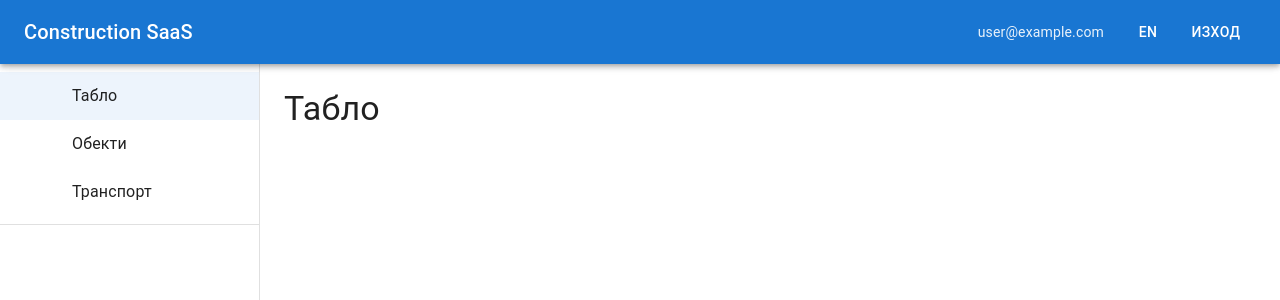
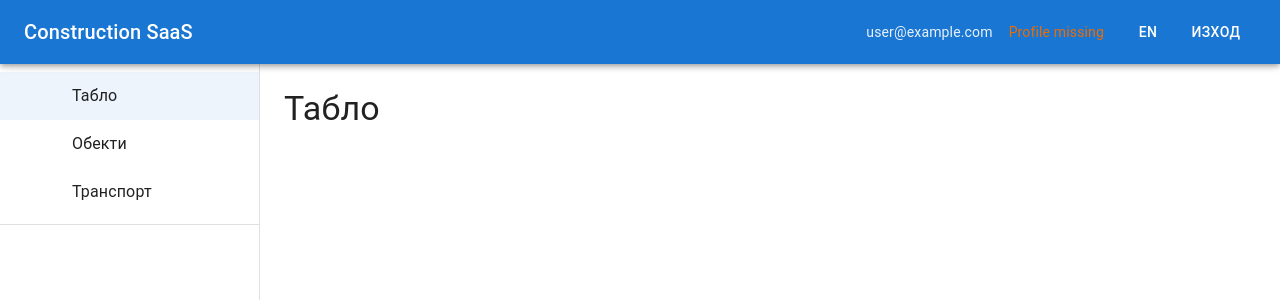
Before and after one commit to DimitarMagaranov/construction-saas, a React (Vite) app: page /dashboard in a window 1280 px wide. Shown: the top 300 px of the page. Built offline with nearby package versions, Linux system fonts and the light colour scheme; no server answers; the database is empty; sample sign-in values are in the browser's storage; some icons are missing.

Commit message:
feat(profile): load user profile from firestore and use it in RBAC

```diff
--- /dev/null
+++ b/src/core/users/useUserProfile.ts
@@ -0,0 +1,43 @@
+import { doc, onSnapshot } from "firebase/firestore";
+import { useEffect, useState } from "react";
+import type { UserProfile } from "../models/types";
+import { db } from "../firebase/firebase";
+
+type State = {
+  profile: UserProfile | null;
+  loading: boolean;
+  error: string | null;
+};
+
+export function useUserProfile(uid: string | null | undefined): State {
+  const [state, setState] = useState<State>({ profile: null, loading: !!uid, error: null });
+
+  useEffect(() => {
+    if (!uid) {
+      setState({ profile: null, loading: false, error: null });
+      return;
+    }
+
+    setState((s) => ({ ...s, loading: true, error: null }));
+
+    const ref = doc(db, "users", uid);
+
+    const unsub = onSnapshot(
+      ref,
+      (snap) => {
+        if (!snap.exists()) {
+          setState({ profile: null, loading: false, error: null });
+          return;
+        }
+        setState({ profile: snap.data() as UserProfile, loading: false, error: null });
+      },
+      (err) => {
+        setState({ profile: null, loading: false, error: err?.message ?? "Failed to load profile" });
+      }
+    );
+
+    return () => unsub();
+  }, [uid]);
+
+  return state;
+}
--- a/src/features/transport/pages/TransportRequestsPage.tsx
+++ b/src/features/transport/pages/TransportRequestsPage.tsx
@@ -5,10 +5,11 @@ import { useAuth } from '../../../core/auth/AuthProvider';
 import { useI18n } from '../../../app/i18n/i18n';
 import RequirePermission from '../../../core/rbac/RequirePermission';
 import { PERMISSIONS } from '../../../core/rbac/permissions';
-import { MOCK_PROFILE } from '../../../core/rbac/mockProfile';
+import { useUserProfile } from '../../../core/users/useUserProfile';
 
 export default function TransportRequestsPage() {
     const { user } = useAuth();
+    const {profile} = useUserProfile(user?.uid);
     const { t } = useI18n();
 
     const [result, setResult] = useState<any>(null);
@@ -67,7 +68,7 @@ export default function TransportRequestsPage() {
                 )}
             </Box>
 
-            <RequirePermission profile={MOCK_PROFILE} permission={PERMISSIONS.TRANSPORT_REQUESTS_APPROVE}>
+            <RequirePermission profile={profile} permission={PERMISSIONS.TRANSPORT_REQUESTS_APPROVE}>
                 <Button variant="contained">Approve (visible only with permission)</Button>
             </RequirePermission>
 
--- a/src/shared/ui/layouts/AppLayout.tsx
+++ b/src/shared/ui/layouts/AppLayout.tsx
@@ -7,6 +7,7 @@ import { useI18n } from '../../../app/i18n/i18n';
 import { signOut } from 'firebase/auth';
 import { auth } from '../../../core/firebase/firebase';
 import { useAuth } from '../../../core/auth/AuthProvider';
+import { useUserProfile } from '../../../core/users/useUserProfile';
 
 const drawerWidth = 260;
 
@@ -14,6 +15,7 @@ export default function AppLayout() {
     const location = useLocation();
     const { lang, setLang, t } = useI18n();
     const { user } = useAuth();
+    const { profile, loading: profileLoading, error: profileError } = useUserProfile(user?.uid);
 
     const navItems = [
         { label: t.nav.dashboard, path: '/dashboard', icon: <DashboardIcon /> },
@@ -34,6 +36,22 @@ export default function AppLayout() {
                     {user?.email && (
                         <Typography variant="body2" sx={{ mr: 2, opacity: 0.9 }}>
                             {user.email}
+                        </Typography>
+                    )}
+
+                    {profileLoading && (
+                        <Typography variant="body2" sx={{ mr: 2, opacity: 0.8 }}>
+                            Profile: loading...
+                        </Typography>
+                    )}
+                    {profileError && (
+                        <Typography variant="body2" sx={{ mr: 2, color: 'error.main' }}>
+                            Profile error
+                        </Typography>
+                    )}
+                    {!profileLoading && user && !profile && (
+                        <Typography variant="body2" sx={{ mr: 2, color: 'warning.main' }}>
+                            Profile missing
                         </Typography>
                     )}
 
```
Also changed, not shown: 1 other file (tests, documents, lock files or other folders).
